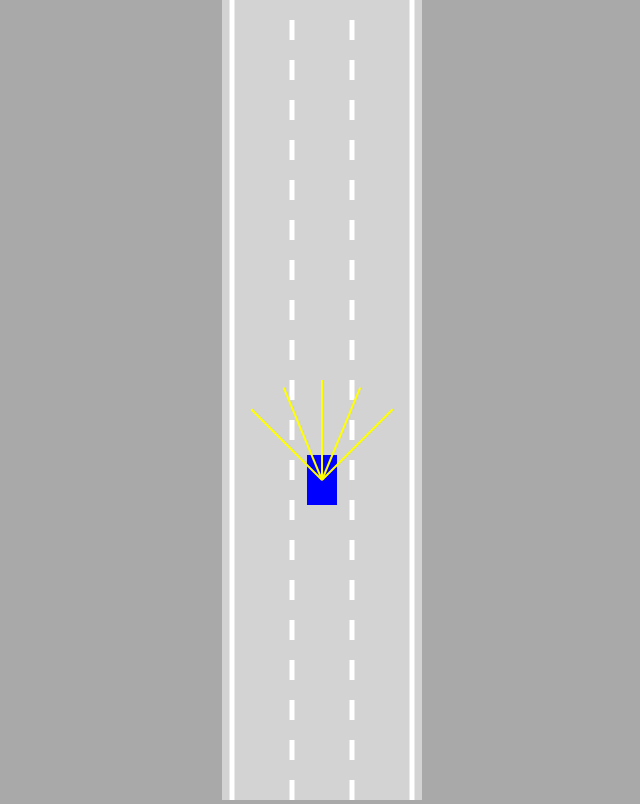
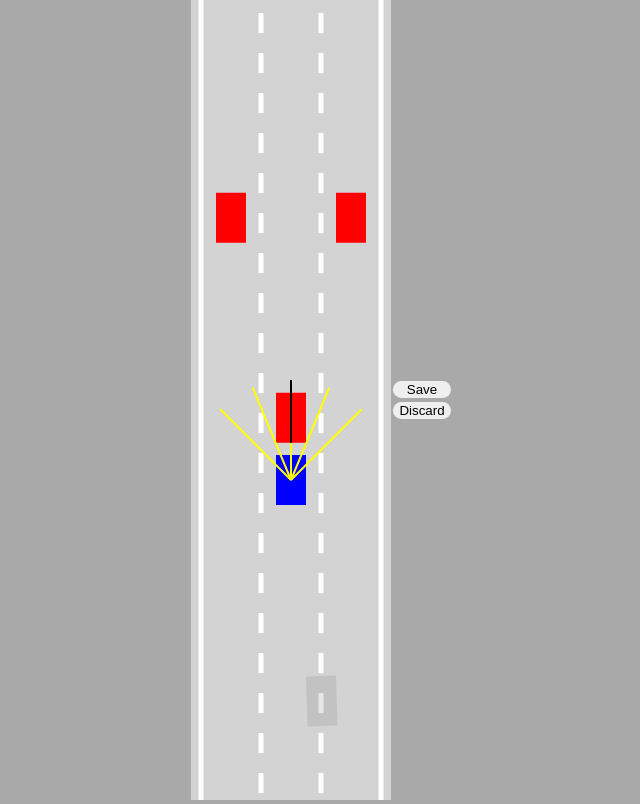
Before and after one commit to Ibrahim925/CarNET, a plain HTML site: page v1/index.html in a window 1280 px wide. Shown: the whole page, without its empty margins (318-958 px from the left). Drawn offline with Linux system fonts and the light colour scheme.

Commit message:
genetic learning working... kinda

```diff
--- a/v1/car.js
+++ b/v1/car.js
@@ -11,8 +11,11 @@ class Car {
         this.maxSpeed = controlType === "DUMMY" ? 2 : 3;
         this.friction = 0.05;
 
+        this.useNetwork = controlType === "AI";
+
         if (controlType !== "DUMMY") {
             this.sensor = new Sensor(this);
+            this.network = new Network([this.sensor.rayCount, 10, 6, 5, 4]);
         }
         this.controls = new Controls(controlType);
     }
@@ -104,10 +107,24 @@ class Car {
         this.damaged = this.damaged
             ? true
             : this.#assessDamage(roadBorders, traffic);
-        this.sensor && this.sensor.update(roadBorders, traffic);
+        if (this.sensor) {
+            this.sensor.update(roadBorders, traffic);
+
+            if (this.useNetwork) {
+                const offsets = this.sensor.readings.map((reading) =>
+                    reading === null ? 0 : 1 - reading.offset
+                );
+                const outputs = Network.feedForward(offsets, this.network);
+
+                this.controls.forward = outputs[0];
+                this.controls.left = outputs[1];
+                this.controls.right = outputs[2];
+                this.controls.back = outputs[3];
+            }
+        }
     }
 
-    draw(ctx, colour) {
+    draw(ctx, colour, drawSensor = false) {
         if (this.damaged) {
             ctx.fillStyle = "grey";
         } else {
@@ -120,6 +137,6 @@ class Car {
         }
         ctx.fill();
 
-        this.sensor && this.sensor.draw(ctx);
+        this.sensor && drawSensor && this.sensor.draw(ctx);
     }
 }
--- a/v1/index.html
+++ b/v1/index.html
@@ -7,7 +7,12 @@
     </head>
 
     <body>
+        <div id="vertical-buttons">
+            <button onclick="save()">Save</button>
+            <button onclick="discard()">Discard</button>
+        </div>
         <canvas id="carnet-canvas"></canvas>
+        <script src="network.js"></script>
         <script src="util.js"></script>
         <script src="sensor.js"></script>
         <script src="controls.js"></script>
--- a/v1/main.js
+++ b/v1/main.js
@@ -3,28 +3,71 @@ canvas.width = 200;
 
 const ctx = canvas.getContext("2d");
 const road = new Road(canvas.width / 2, canvas.width * 0.9);
-const car = new Car(road.getLaneCenter(1), 100, 30, 50, "KEYS");
-const traffic = [new Car(road.getLaneCenter(1), -100, 30, 50, "DUMMY")];
+const cars = generateCars(100);
+const traffic = [
+    new Car(road.getLaneCenter(1), -100, 30, 50, "DUMMY"),
+    new Car(road.getLaneCenter(0), -300, 30, 50, "DUMMY"),
+    new Car(road.getLaneCenter(4), -300, 30, 50, "DUMMY"),
+];
+
+let bestCar = cars[0];
+const bestCarNetwork = localStorage.getItem("best-network");
+if (bestCarNetwork) {
+    for (let i = 0; i < cars.length; i++) {
+        cars[i].network = JSON.parse(bestCarNetwork);
+        if (i !== 0) {
+            Network.mutate(cars[i].network, 0.2);
+        }
+    }
+}
 
 animate();
+
+function save() {
+    localStorage.setItem("best-network", JSON.stringify(bestCar.network));
+}
+
+function discard() {
+    localStorage.removeItem("best-network");
+}
+
+function generateCars(N) {
+    const cars = [];
+    for (let i = 1; i <= N; i++) {
+        cars.push(new Car(road.getLaneCenter(1), 100, 30, 50, "AI"));
+    }
+    return cars;
+}
 
 function animate() {
     traffic.forEach((car) => {
         car.update(road.borders, []);
     });
-
-    car.update(road.borders, traffic);
+    cars.forEach((car) => car.update(road.borders, traffic));
 
     canvas.height = window.innerHeight;
 
+    bestCar = cars.reduce((prev, curr) => (curr.y < prev.y ? curr : prev));
+
     ctx.save();
-    ctx.translate(0, -car.y + canvas.height * 0.6);
+    ctx.translate(0, -bestCar.y + canvas.height * 0.6);
 
     road.draw(ctx);
+
     traffic.forEach((car) => {
         car.draw(ctx, "red");
     });
-    car.draw(ctx, "blue");
+
+    ctx.globalAlpha = 0.2;
+
+    cars.forEach(
+        (car) =>
+            car.x !== bestCar.x && car.y !== bestCar.y && car.draw(ctx, "blue")
+    );
+
+    ctx.globalAlpha = 1;
+
+    bestCar.draw(ctx, "blue", true);
 
     ctx.restore();
     requestAnimationFrame(animate);
--- /dev/null
+++ b/v1/network.js
@@ -0,0 +1,86 @@
+class Network {
+    constructor(neuronCounts) {
+        this.levels = [];
+        for (let i = 0; i < neuronCounts.length - 1; i++) {
+            this.levels.push(new Level(neuronCounts[i], neuronCounts[i + 1]));
+        }
+    }
+
+    static feedForward(givenInputs, network) {
+        let outputs = Level.feedForward(givenInputs, network.levels[0]);
+        for (let i = 1; i < network.levels.length; i++) {
+            outputs = Level.feedForward(outputs, network.levels[i]);
+        }
+        return outputs;
+    }
+
+    static mutate(network, amount = 1) {
+        network.levels.forEach((level) => {
+            for (let i = 0; i < level.biases.length; i++) {
+                level.biases[i] = lerp(
+                    level.biases[i],
+                    Math.random() * 2 - 1,
+                    amount
+                );
+            }
+
+            for (let i = 0; i < level.weights.length; i++) {
+                for (let k = 0; k < level.weights[i].length; k++) {
+                    level.weights[i][k] = lerp(
+                        level.weights[i][k],
+                        Math.random() * 2 - 1,
+                        amount
+                    );
+                }
+            }
+        });
+    }
+}
+
+class Level {
+    constructor(inputCount, outputCount) {
+        this.inputs = new Array(inputCount);
+        this.outputs = new Array(outputCount);
+        this.biases = new Array(outputCount);
+
+        this.weights = [];
+        for (let i = 0; i < inputCount; i++) {
+            this.weights[i] = new Array(outputCount);
+        }
+
+        Level.#randomize(this);
+    }
+
+    static #randomize(level) {
+        for (let i = 0; i < level.inputs.length; i++) {
+            for (let j = 0; j < level.outputs.length; j++) {
+                level.weights[i][j] = Math.random() * 2 - 1;
+            }
+        }
+
+        for (let i = 0; i < level.biases.length; i++) {
+            level.biases[i] = Math.random() * 2 - 1;
+        }
+    }
+
+    static feedForward(givenInputs, level) {
+        for (let i = 0; i < level.inputs.length; i++) {
+            level.inputs[i] = givenInputs[i];
+        }
+
+        for (let i = 0; i < level.outputs.length; i++) {
+            let sum = 0;
+            for (let j = 0; j < level.inputs.length; j++) {
+                sum += level.inputs[j] * level.weights[j][i];
+            }
+
+            if (sum > level.biases[i]) {
+                level.outputs[i] = 1;
+            } else {
+                level.outputs[i] = 0;
+            }
+        }
+
+        return level.outputs;
+    }
+}
--- a/v1/road.js
+++ b/v1/road.js
@@ -23,9 +23,10 @@ class Road {
 
     getLaneCenter(laneIndex) {
         const laneWidth = this.width / this.laneCount;
-        return Math.min(
-            (this.laneCount - 1) * laneWidth,
-            this.left + laneWidth / 2 + laneIndex * laneWidth
+        return (
+            this.left +
+            laneWidth / 2 +
+            Math.min(laneIndex, this.laneCount - 1) * laneWidth
         );
     }
 
--- a/v1/style.css
+++ b/v1/style.css
@@ -2,9 +2,23 @@ body {
     margin: 0;
     background: darkgray;
     overflow: hidden;
-    text-align: center;
+    display: flex;
+    justify-content: center;
+    align-items: center;
+    flex-direction: row-reverse;
 }
 
 #carnet-canvas {
     background: lightgrey;
 }
+
+#vertical-buttons {
+    display: flex;
+    flex-direction: column;
+}
+
+button {
+    border: none;
+    border-radius: 25px;
+    margin: 2px;
+}
```
